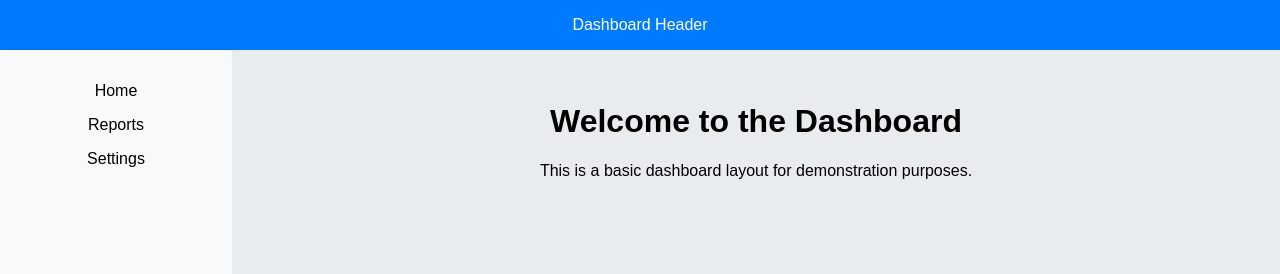
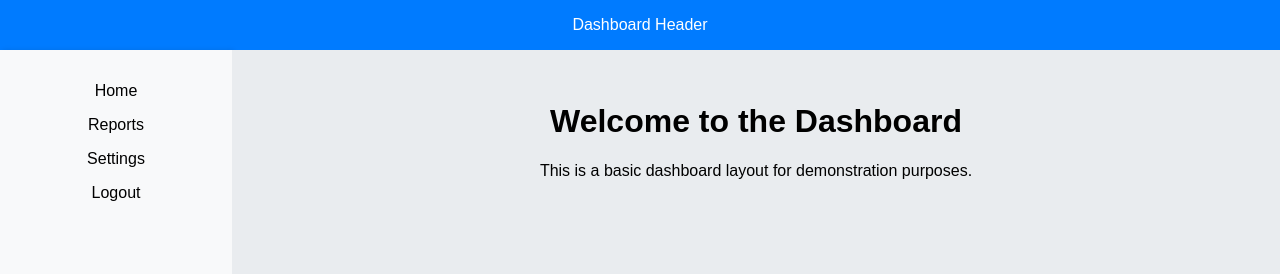
Before and after one commit to jritu96111/react-cicd-jenkins-testing, a React (Create React App) app: page / in a window 1280 px wide. Shown: the top 274 px of the page. Built offline with nearby package versions, Linux system fonts and the light colour scheme.

Commit message:
removed polling

```diff
--- a/src/components/Dashboard.js
+++ b/src/components/Dashboard.js
@@ -23,6 +23,7 @@ function Sidebar() {
         <li>Home</li>
         <li>Reports</li>
         <li>Settings</li>
+        <li>Logout</li>
       </ul>
     </aside>
   );
```
Also changed, not shown: 1 other file (tests, documents, lock files or other folders).
